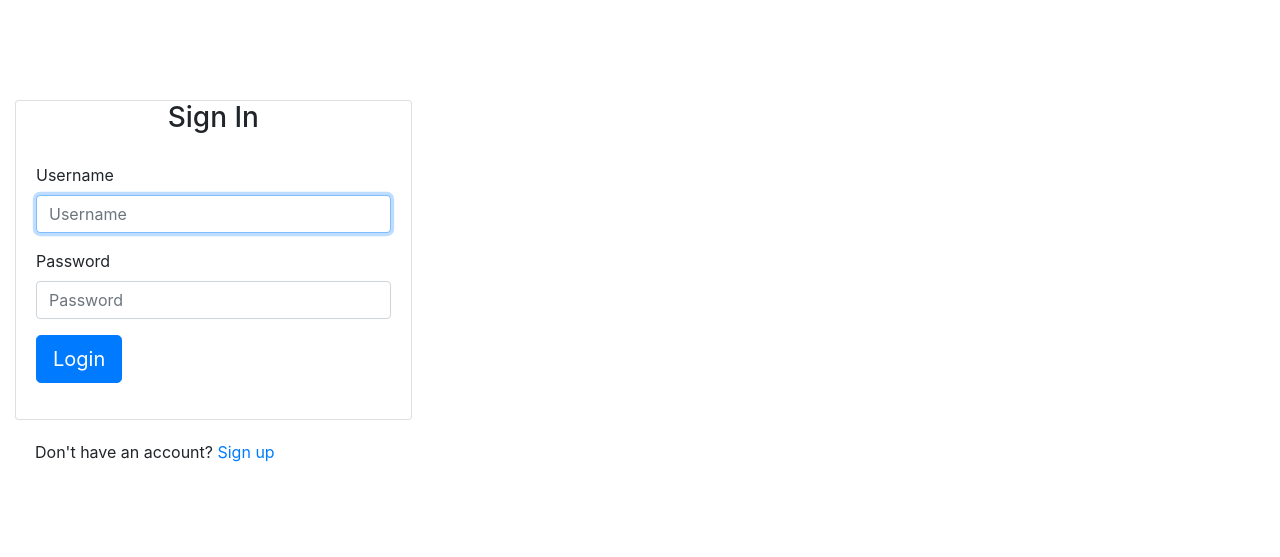
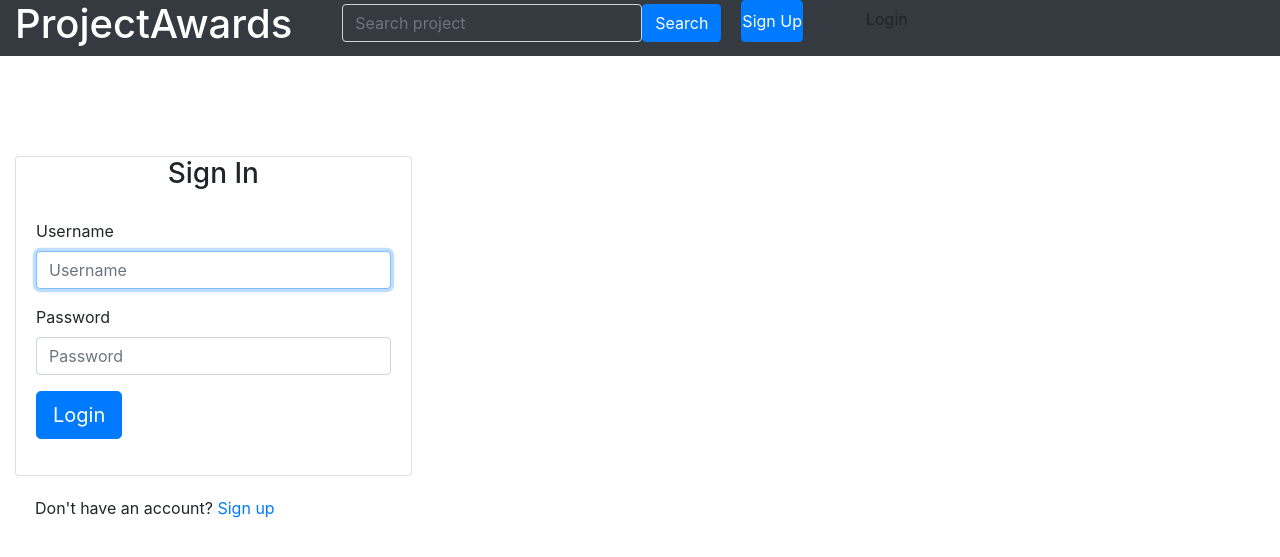
Before and after one commit to Lenus254/project_awards, a Django app: page /accounts/login/?next=/profile/ in a window 1280 px wide. Shown: the top 557 px of the page. Run offline with Django 3.2, Linux system fonts and the light colour scheme; some libraries are stand-ins or nearby versions.

Commit message:
created profile view function and new project template

```diff
--- a/AppAwards/settings.py
+++ b/AppAwards/settings.py
@@ -132,6 +132,9 @@ USE_TZ = True
 # https://docs.djangoproject.com/en/3.2/howto/static-files/
 
 STATIC_URL = '/static/'
+STATICFILES_DIRS = [os.path.join(BASE_DIR, 'static')]
+VENV_PATH = os.path.dirname(BASE_DIR)
+STATIC_ROOT = os.path.join(VENV_PATH, 'static_root')
 
 MEDIA_URL = '/media/'
 MEDIA_ROOT = os.path.join(BASE_DIR, 'media')
@@ -144,7 +147,7 @@ cloudinary.config(
   secure = True
 )
 
-CRISPY_TEMPLATE_PACK = 'uni_form'
+CRISPY_TEMPLATE_PACK = 'bootstrap4'
 
 # Default primary key field type
 # https://docs.djangoproject.com/en/3.2/ref/settings/#default-auto-field
--- a/awards/templates/base.html
+++ b/awards/templates/base.html
@@ -19,7 +19,7 @@
     {% endblock %}
 </head>
 <body class="bg-dark">
-
+    {% include "navbar.html" %}
     {% block content%}
 
     {% endblock%}
--- a/awards/templates/django_registration/registration_form.html
+++ b/awards/templates/django_registration/registration_form.html
@@ -1,6 +1,5 @@
-{%extends "base.html"%}
+{%extends "registration/base.html"%}
 {% load bootstrap4 %}
-
 {% block content %}
 <div class="container">
   <div class="row">
--- /dev/null
+++ b/awards/templates/navbar.html
@@ -0,0 +1,79 @@
+<!DOCTYPE html>
+<html lang="en">
+
+<head>
+    <meta charset="utf-8">
+    <meta name="viewport" content="width=device-width, initial-scale=1">
+</head>
+
+<body>
+    <div class="nav bg-dark" role="navigation" id="colored-nav">
+        <div class="container-fluid">
+            <div class="navbar-header">
+                <div>
+                    <span class="sr-only">Toggle navigation</span>
+                    <span class="icon-bar"></span>
+                    <span class="icon-bar"></span>
+                    <span class="icon-bar"></span>
+                </div>
+            </div>
+            <div class="nav navbar-nav navbar-left ">
+                <ul class="nav">
+
+                    <li class="nav-item">
+                        <h1 style="margin-right: 50px;color: white;">ProjectAwards</h1>
+                    </li>
+
+                    <li class="nav-item">
+                        <form action="{% url 'search_results' %}" role="search" class="form-inline" style="margin-top:1%; padding-right: 20px;">
+                            <input type="text" style="width:300px;background: transparent;" class="form-control" placeholder="Search project"
+                                name="project">
+                            <button class="btn  btn-primary"  type="submit">Search</button>
+                        </form>
+                    </li>
+                    {% if user.is_authenticated %}
+                    <li class="nav-item">
+                        <a class="nav-link " href="{%url 'new-project' %}">
+                            <i class="fas fa-cog"></i> Post project</a>
+                    </li>
+                    {% else %}
+                    <li class="nav-item" style="margin-right:20px;">
+                        <a class="nav-link btn  btn-primary" href="/accounts/register/">Sign
+                        Up</a>
+                    </li>
+                    {% endif %}
+
+                    <li class="dropdown" style="padding-left: 30px;">
+                        <a href="" class="nav-link" lass="dropdown-toggle btn btn-default" data-toggle="dropdown" role="button" aria-expanded="false" >
+                            <i class="fas fa-user"></i>
+                        </a>
+                        {% if user.is_authenticated %}
+                            <ul class="dropdown-menu" role="menu" style="background-color:#c1d1c1; color: white;">
+                                <li>
+                                    <a class="dropdown-item" style="color:rgb(107, 0, 128)"><strong>{{user}}</strong></a>
+                                </li>
+
+                                <li>
+                                <a href="{% url 'profile' %}">My profile</a>
+                              </li>
+                              <li>
+                                <a href="/accounts/password/change">Change Password</a>
+                              </li>
+                              <li>
+                                <a href="/logout">Logout</a>
+                              </li>
+                            </ul>
+                        {% else %}
+                        <li>
+                          <a class='btn btn-default' href="/accounts/login">Login</a>
+                        </li>
+
+                        {% endif %}
+                    </li>
+                </ul>
+            </div>
+        </div>
+    </div>
+</body>
+
+</html>
--- a/awards/templates/registration/base.html
+++ b/awards/templates/registration/base.html
@@ -21,7 +21,7 @@
 </head>
 
 <body>
-
+  {% include "navbar.html" %}
   {% block content %}  {%endblock%}
 
 
--- a/awards/templates/registration/registration_form.html
+++ b/awards/templates/registration/registration_form.html
@@ -1,4 +1,5 @@
-{%extends "registration/base.html"%} {% load bootstrap4 %}
+{%extends "registration/base.html"%}
+{% load bootstrap4 %}
 {% block content %}
 <div class="container-fluid" style="margin-top:10px;">
     <div class="row">
--- a/awards/urls.py
+++ b/awards/urls.py
@@ -6,10 +6,11 @@ from . import views
 
 urlpatterns=[
     path('',views.home,name='home'),
-    # url(r'^new/project$',views.new_project,name='new-project'),
+
     path('project/review/<project_id>',views.project_review,name='project_review'),
-    # url(r'^search/',views.search_project, name='search_results'),
-    # url(r'^profile/$',views.profile,name='profile'),
+    path('search/',views.search_project, name='search_results'),
+    path('new/project',views.new_project,name='new-project'),
+    path('profile/',views.profile,name='profile'),
     # url(r'^new_profile/$',views.new_profile,name = 'new_profile'),
     # url(r'^edit/profile/$',views.profile_edit,name = 'edit_profile'),
     # url(r'^api/profile/$', views.ProfileList.as_view()),
```
Also changed, not shown: awards/templates/new_project.html (added, +35 -0 lines), awards/views.py (+41 -0 lines).
